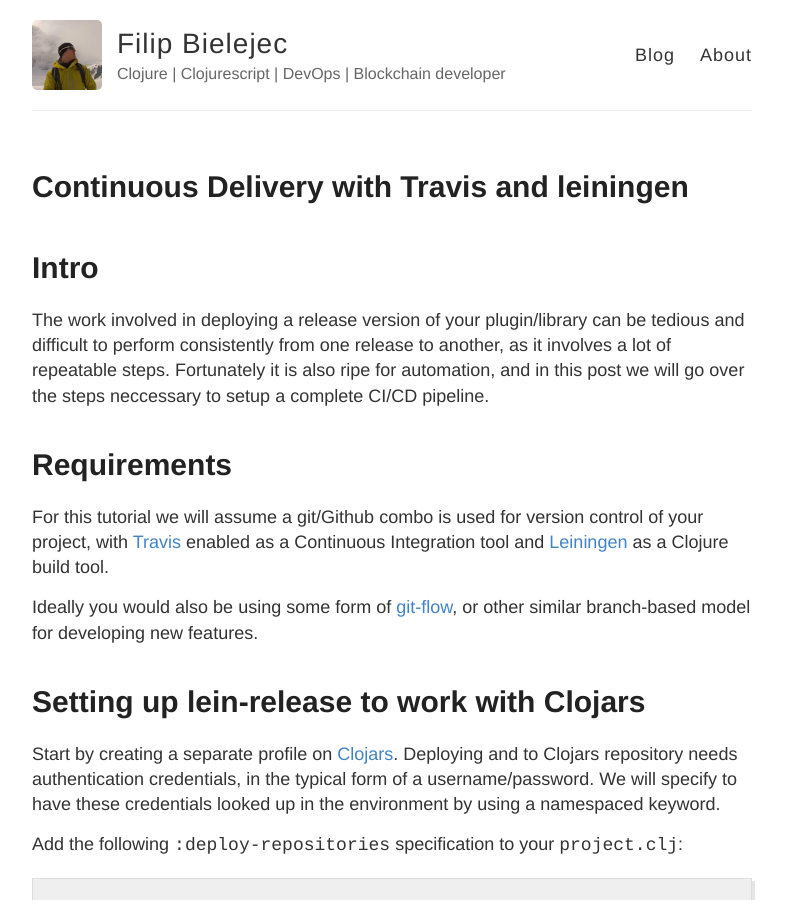
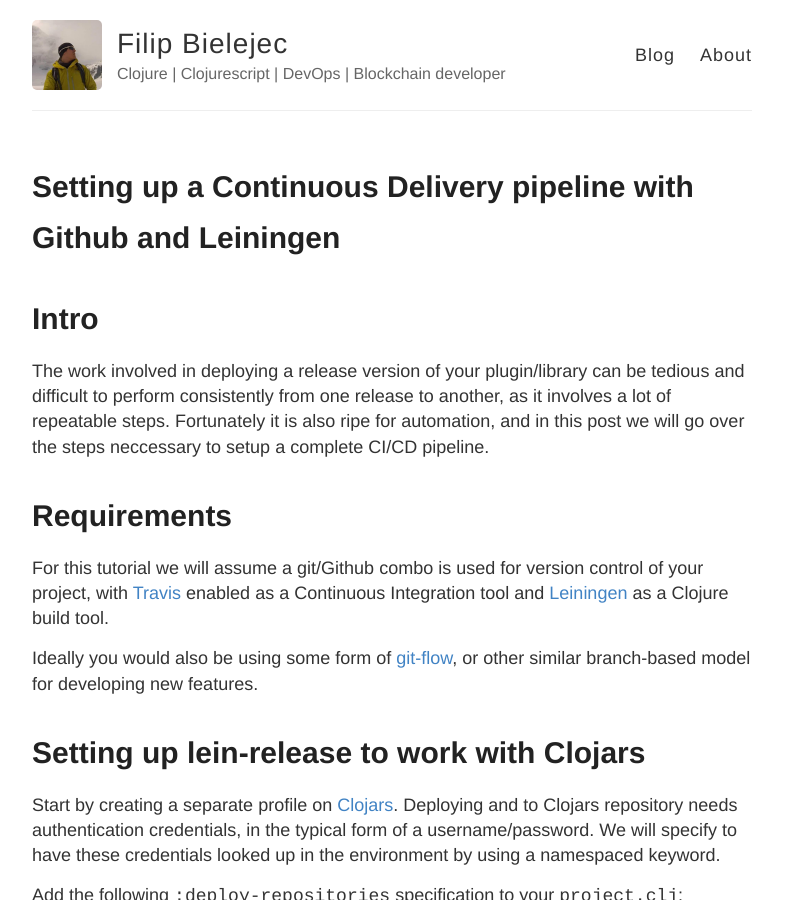
Before and after one commit to fbielejec/fbielejec.github.io, a Jekyll site: the page built from _posts/2018-11-26-travis-cd.md, in a window 1280 px wide and 900 px high. Shown: the whole window, without its empty margins (248-1034 px from the left). Built offline with Jekyll 4.4.1, drawn with Linux system fonts in a browser that asks for light colours; comment, search, counter and statistics services are not loaded.

Commit message:
title change

```diff
--- a/_posts/2018-11-26-travis-cd.md
+++ b/_posts/2018-11-26-travis-cd.md
@@ -1,6 +1,6 @@
 ---
 layout: post
-title: Continuous Delivery with Travis and leiningen
+title: Setting up a Continuous Delivery pipeline with Github and Leiningen
 comments: true
 categories:
 - automation
@@ -11,6 +11,7 @@
 - Continuous Delivery
 - Travis
 - git
+- Github
 - Leiningen
 ---
 
```
